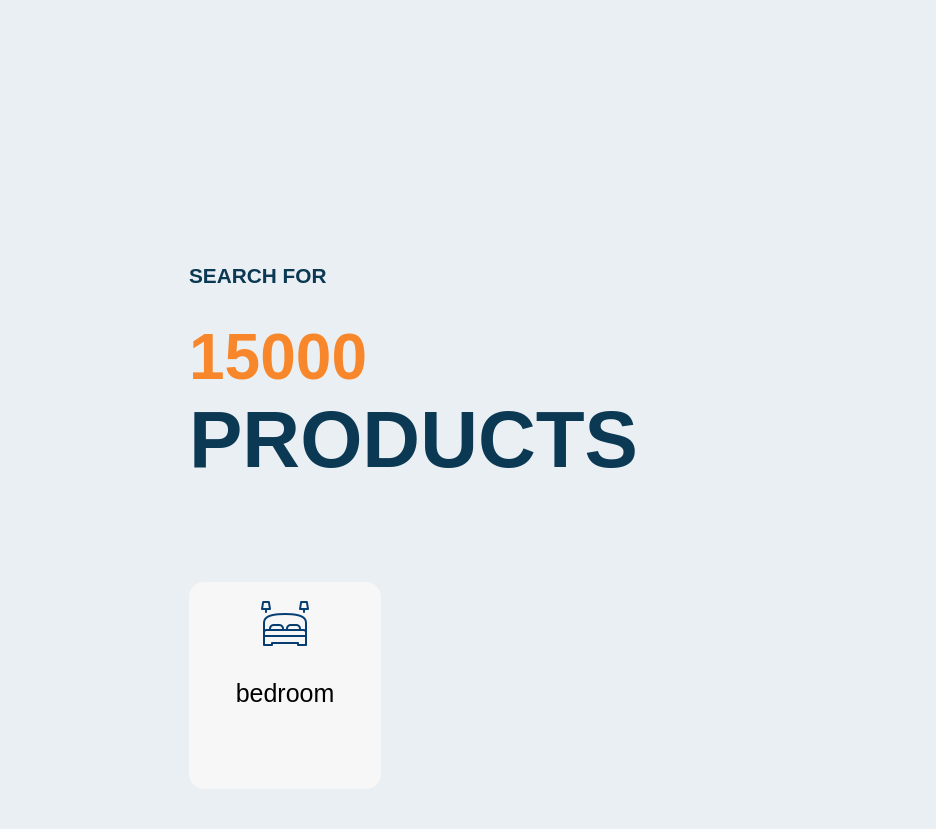
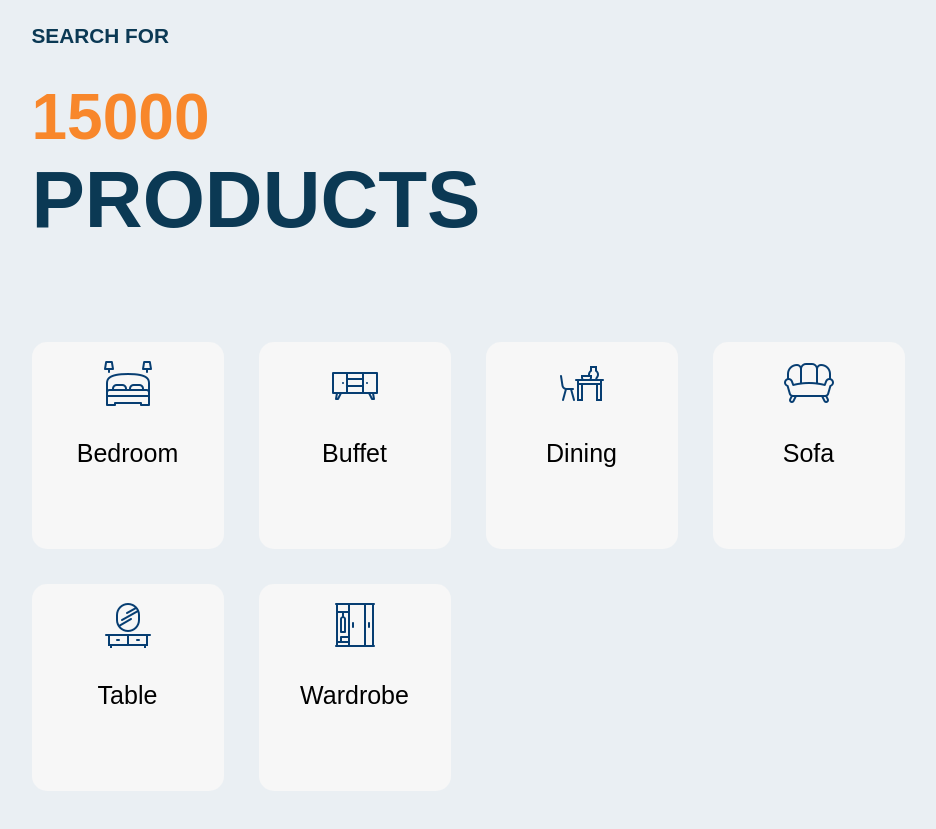
Before and after one commit to Ameer2000Mzori/Furnitrue-Website, a website built with webpack: page src/index.html in a window 1280 px wide. Shown: the part 1167-1996 px from the top of the page, without its empty margins (136-1072 px from the left). Built offline with nearby package versions, Linux system fonts and the light colour scheme; a web font is replaced by a local one.

Commit message:
added text + bugfix + images to rest of cards

```diff
--- a/src/index.html
+++ b/src/index.html
@@ -85,7 +85,27 @@
       <div class="product-Cards-Wrap">
         <div class="product-Card">
           <img src="./images/bedroom.png" alt="" />
-          <p>bedroom</p>
+          <p>Bedroom</p>
+        </div>
+        <div class="product-Card">
+          <img src="./images/buffet.png" alt="" />
+          <p>Buffet</p>
+        </div>
+        <div class="product-Card">
+          <img src="./images/dining.png" alt="" />
+          <p>Dining</p>
+        </div>
+        <div class="product-Card">
+          <img src="./images/sofa.png" alt="" />
+          <p>Sofa</p>
+        </div>
+        <div class="product-Card">
+          <img src="./images/table.png" alt="" />
+          <p>Table</p>
+        </div>
+        <div class="product-Card">
+          <img src="./images/wardrobe.png" alt="" />
+          <p>Wardrobe</p>
         </div>
       </div>
     </section>
--- a/src/style.scss
+++ b/src/style.scss
@@ -520,9 +520,8 @@ body {
   display: flex;
   flex-direction: column;
   height: 100vh;
-  width: 50%;
+  width: 75%;
   margin-top: 25rem;
-  padding: 15rem;
 
   .products-Title {
     display: flex;
```
Also changed, not shown: dist/index.html, src/style.css, 1 other file.
